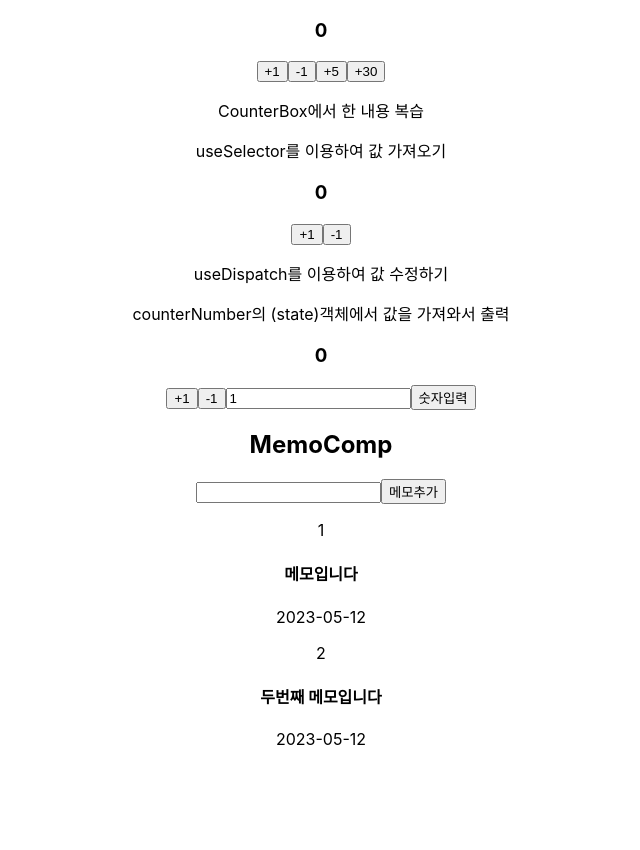
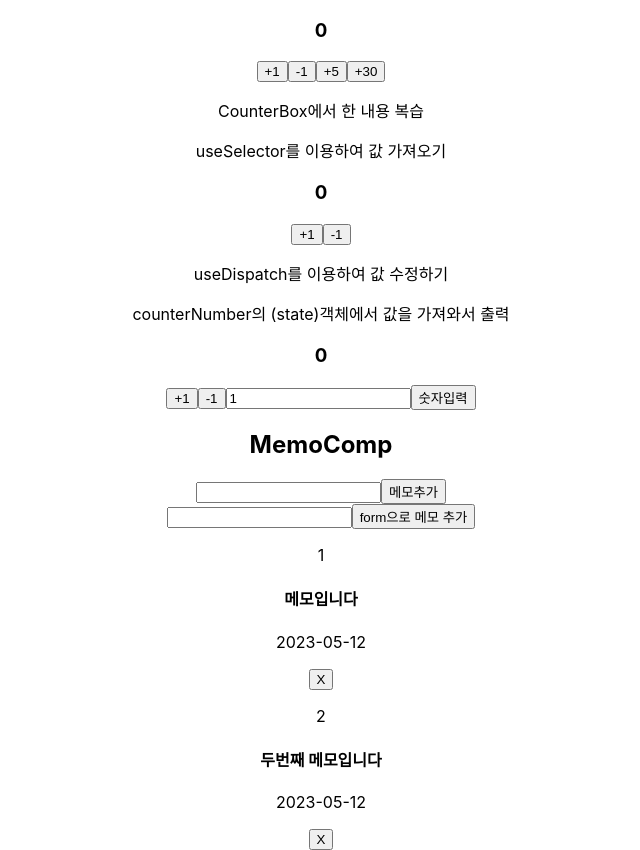
Before and after one commit to hj-Seong/2023-react-redux, a React (Create React App) app in the folder react-redux/: page / in a window 1280 px wide. Shown: the whole page, without its empty margins (319-959 px from the left). Before the commit the page ends 800 px from the top, so only its background shows below. Built offline with nearby package versions, Linux system fonts and the light colour scheme.

Commit message:
0512 리덕스 배열-deleteMemo 연습

```diff
--- a/react-redux/src/components/MemoComp.jsx
+++ b/react-redux/src/components/MemoComp.jsx
@@ -25,19 +25,47 @@ export default function MemoComp() {
         <h2>
             MemoComp
         </h2>
-        {/** form으로 만들어서 submit으로 실행 */}
+
         <input type="text"
             onChange={(e)=>{setInput(e.target.value)}}
             value={input} />
         <button onClick={ onAddMemo }>
             메모추가
         </button>
+        {/** form으로 만들어서 submit으로 실행 */}
+        <form onSubmit={
+            (e)=>{
+                e.preventDefault();
+                // 이벤트에 바로 작성할때는 함수자체를 넣어야하기에
+                // onAddMemo로 넣어주지만,
+                // 지금 onSubmit에서 ()=>{} 안에 작성되고 있기에
+                // onAddMemo() 로 함수를 실행해야한다.
+                onAddMemo();
+            }}>
+            <input type="text"
+                onChange={ (e)=>{setInput(e.target.value)}}
+                value={input}
+            />
+            <button type='submit'>
+                form으로 메모 추가
+            </button>
+        </form>
+
         {
             memo.map((m)=>(
                 <div key={m.id}>
                     <p>{m.id}</p>
                     <h4>{m.text}</h4>
                     <p>{m.date}</p>
+                    <button
+                        // 클릭했을때,
+                        // m.id를 액션생성함수로 전달하여
+                        // 리듀서에서 filter을 통해 새 배열 만들기
+                        // memo.js에 작성
+                        onClick={()=>{}}
+                    >
+                        X
+                    </button>
                 </div>
             ))
         }
```
